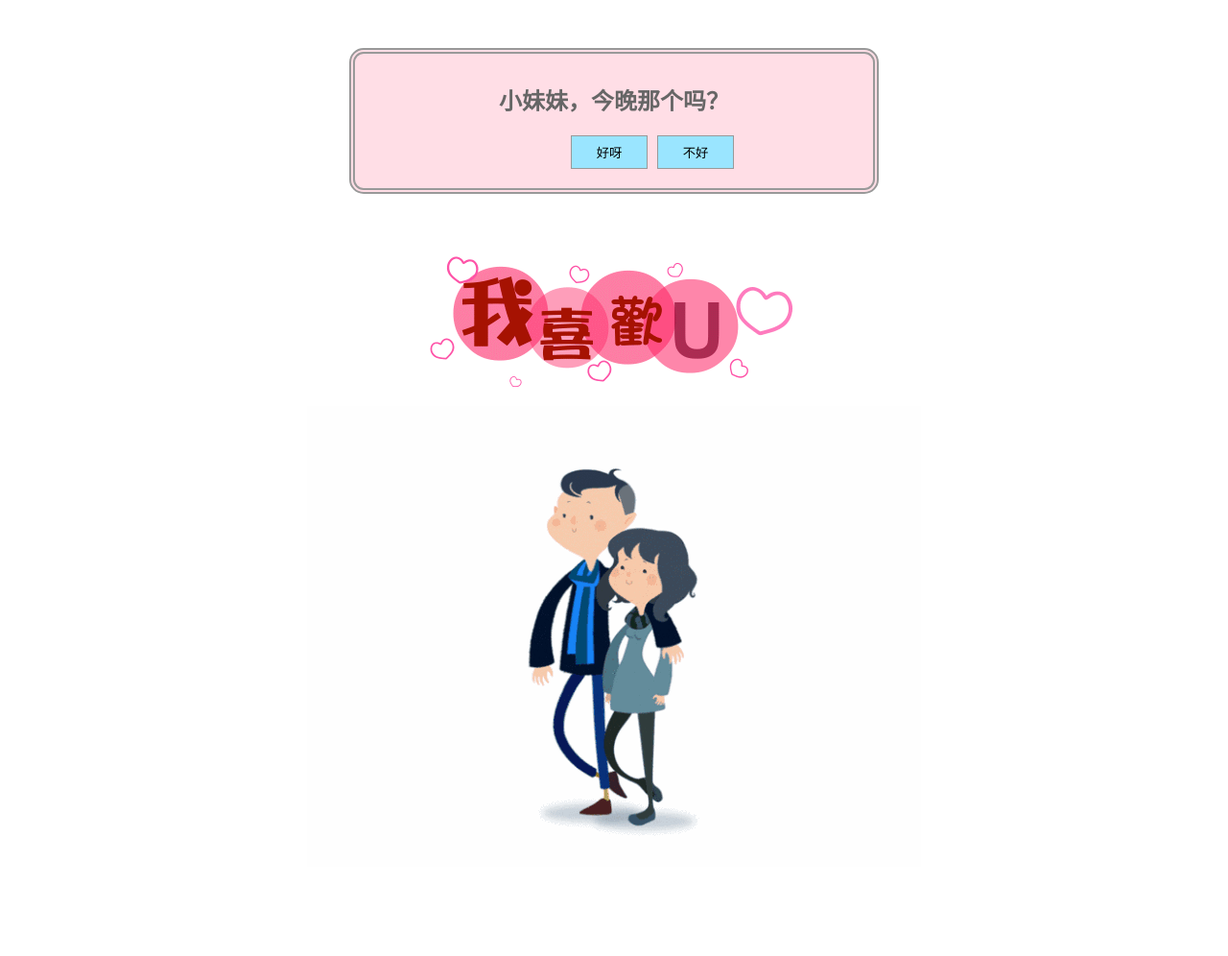
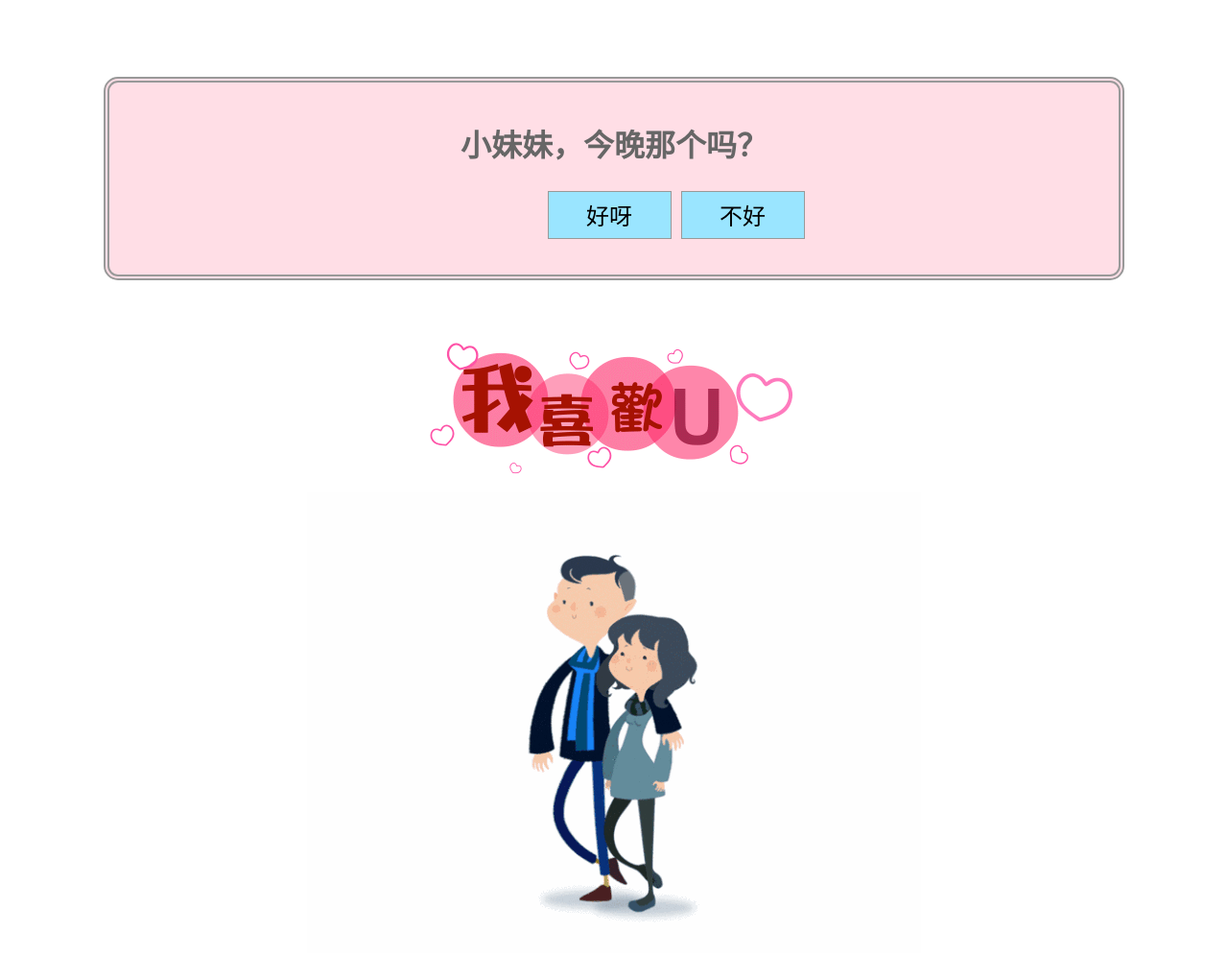
Before and after one commit to liangpengyv/tanabata-app, a plain HTML site: page index.html in a window 1280 px wide. Shown: the whole page at 96% size. Before the commit the page ends 915 px from the top, so only its background shows below. Drawn offline with Linux system fonts and the light colour scheme.

Commit message:
更新：页面样式

```diff
--- a/index.css
+++ b/index.css
@@ -20,30 +20,32 @@ body {
 
 .question {
     text-align: center;
-    width: 500px;
+    width: 80%;
+    height: 160px;
     margin: 0 auto;
-    margin-top: 50px;
+    margin-top: 80px;
     z-index: 10;
     border: double 6px #999;
     border-radius: 15px;
     background-color: #FFDEE6;
     padding: 20px;
-    height: 100px;
 }
 
 .question h2 {
     color: #666;
-    margin-top: 10px;
+    margin-top: 20px;
+    font-size: xx-large;
 }
 
 .question .operate .btn {
-    width: 80px;
-    height: 35px;
+    width: 129px;
+    height: 50px;
     background-color: #9AE5FF;
     border: solid 1px #999;
     cursor: pointer;
     outline: none;
     margin-right: 10px;
+    font-size: x-large;
 }
 
 .question .operate .btn:active {
```
